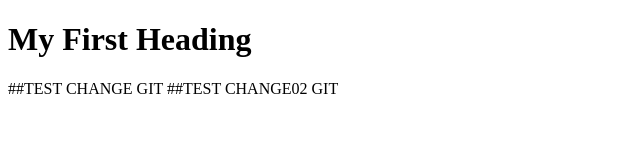
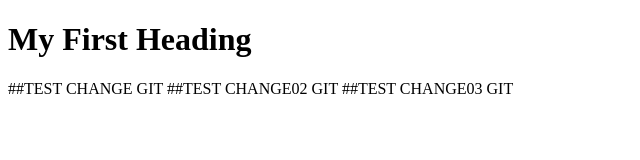
Before and after one commit to kariming13/git-demo, a plain HTML site: page index.html in a window 1280 px wide. Shown: the whole page, without its empty margins (0-640 px from the left). Drawn offline with Linux system fonts and the light colour scheme.

Commit message:
A few mor change

```diff
--- a/index.html
+++ b/index.html
@@ -5,7 +5,7 @@
 <h1>My First Heading</h1>
 ##TEST CHANGE GIT
 ##TEST CHANGE02 GIT
-
+##TEST CHANGE03 GIT
 
 </body>
 </html>
```
Also changed, not shown: README.md.txt.
